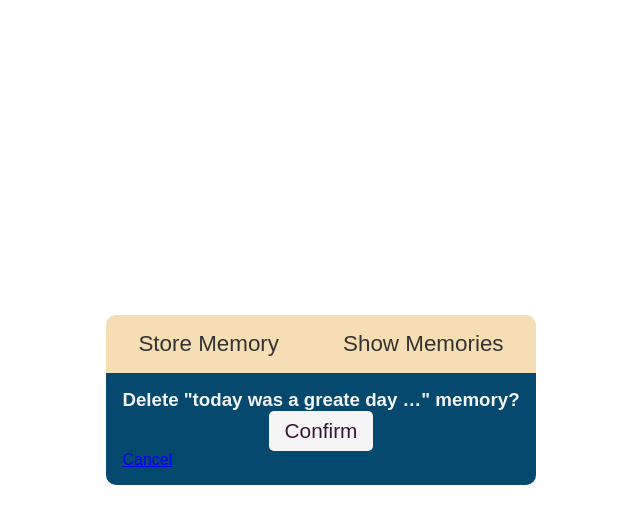
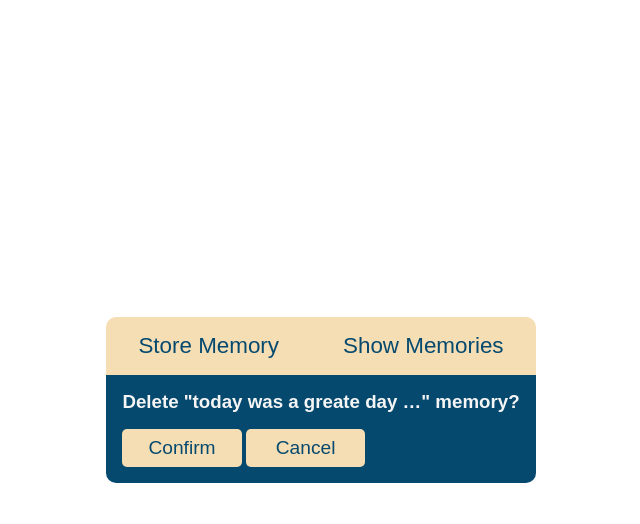
Before and after one commit to BenAwad95/Memory, a Django app: page /memories/delete/1 in a window 1280 px wide. Shown: the top 524 px of the page, without its empty margins (319-959 px from the left). Run offline with Django 3.2, Linux system fonts and the light colour scheme; data comes from the database, SQL or seed files in the repository.

Commit message:
fix some style issues

```diff
--- a/static/css/main_style.css
+++ b/static/css/main_style.css
@@ -22,9 +22,9 @@ html, body{
 }
 
 nav{
-    width: 100%;
     padding: 1rem;
     background-color: wheat;
+    color: hsl(202, 90%, 23%);
     border-top-left-radius: 10px;
     border-top-right-radius: 10px;
 }
@@ -52,7 +52,6 @@ nav ul li a:hover{
 }
 
 form{
-    width: 100%;
     color: whitesmoke;
     padding: 1rem;
     background-color: hsl(202, 90%, 23%);
@@ -62,7 +61,7 @@ form{
 
 form h2{
     text-align: center;
-    font-size: 2.5rem;
+    font-size: 2rem;
     margin-bottom: 1rem;
 }
 
@@ -80,18 +79,21 @@ form textarea{
     height: 100px;
     margin: 0 auto;
     display: block;
-    font-size: 1.2rem;
 }
 
-form input[type=submit]{
-    display: block;
-    padding: 0.5rem 1rem;
-    background-color: whitesmoke;
-    color: hsl(300, 50%, 15%);
-    font-size: 1.3rem;
+form input[type=submit], form a{
+    width: 30%;
+    text-align: center;
+    display: inline-block;
+    padding: 0.5rem;
+    background-color: wheat;
+    color: hsl(202, 90%, 23%);
+    font-size: 1.2rem;
     border-radius: 5px;
     border: none;
     margin: auto;
+    margin-top: 1rem;
+    text-decoration: none;
 }
 
 
```
